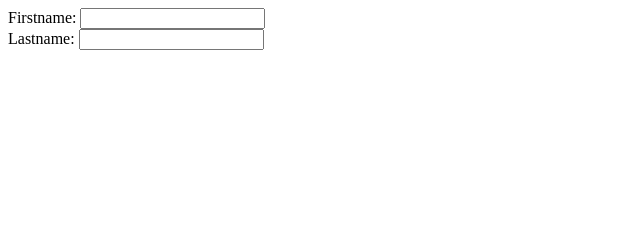
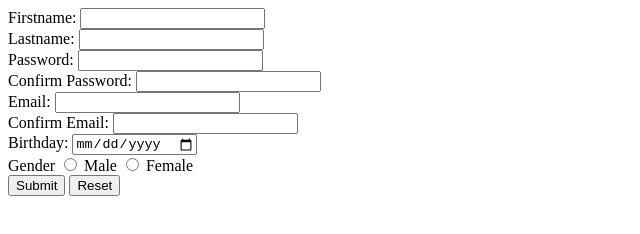
Before and after one commit to AntigaPrin/devcamp, a plain HTML site: page day1_html/register_form.html in a window 1280 px wide. Shown: the whole page, without its empty margins (0-640 px from the left). Drawn offline with Linux system fonts and the light colour scheme.

Commit message:
ทดลองแก้ไขการบ้านข้อ2 (ยังไม่เสร็จ)

```diff
--- a/day1_html/register_form.html
+++ b/day1_html/register_form.html
@@ -1,21 +1,35 @@
 <!DOCTYPE html>
 <html lang="en">
   <head>
-    <meta charset="UTF-8">
-    <meta name="viewport" content="width=device-width, initial-scale=1.0">
+    <meta charset="UTF-8" />
+    <meta name="viewport" content="width=device-width, initial-scale=1.0" />
     <title>Homework 2 RegisterForm</title>
   </head>
   <body>
     <div>
       <form action="demo_form.asp">
         Firstname:
-            <input type="text" name="Firstname"> <br />
+        <input type="text" name="Firstname" /> <br />
         Lastname:
-            <input type="text" name="Lastname">
-
+        <input type="text" name="Lastname" /> <br />
+        Password:
+        <input type="password" name="Password" /> <br />
+        Confirm Password:
+        <input type="password" name="ConfirmPassword" /> <br />
+        Email:
+        <input type="email" name="Email" /> <br />
+        Confirm Email:
+        <input type="email" name="ConfirmEmail" /> <br />
+        Birthday:
+        <input type="date" name="ConfirmEmail" /> <br />
+        Gender
+        <input type="radio" name="Gender" value="1" /> Male
+        <input type="radio" name="Gender" value="2" /> Female
+        <br />
+        <input type="submit" />
+        <input type="reset" />
 
       </form>
-
     </div>
   </body>
 </html>
```
Lines whose indentation alone changed are shown as unchanged.
